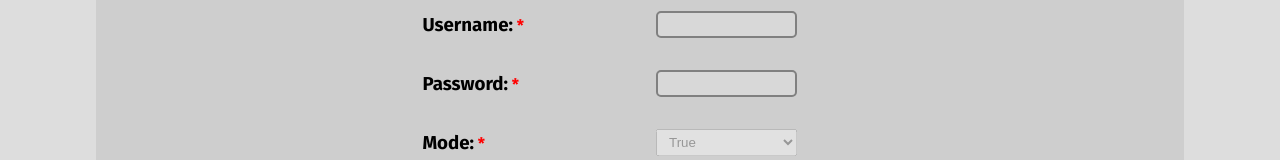
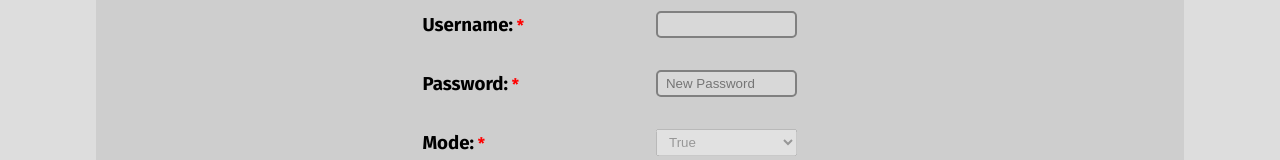
Before and after one commit to johnrbrooks/StudioSync-frontend, a React (Vite) app in the folder StudioSync-Front/: page /settings in a window 1280 px wide. Shown: the part 470-630 px from the top of the page. Built offline with nearby package versions, Linux system fonts and the light colour scheme; no server answers; sample sign-in values are in the browser's storage.

Commit message:
Full User CRUD added

```diff
--- a/StudioSync-Front/src/Components/Settings.jsx
+++ b/StudioSync-Front/src/Components/Settings.jsx
@@ -29,19 +29,30 @@ export default function Settings() {
                 name: response.data.name,
                 username: response.data.username,
                 password: response.data.password,
-                confirmPassword: response.data.password,
+                confirmPassword: '',
                 mode: response.data.mode,
             })
         }
         getUser()
-    }, [])
+    }, [currentUser])
 
 
     const handleChange = (e) => {
         setErrorMessage('')
         const { name, value } = e.target
-        if(name === 'password' && value !== currentUser.password) {
-            setPasswordEdit(true)
+        if (name === 'password') {
+            if (passwordEdit) {
+                // Allow editing password field when passwordEdit is true
+                setFormData((prevFormData) => ({
+                    ...prevFormData,
+                    password: value,
+                }));
+            }
+        } else if (name === 'confirmPassword') {
+            setFormData((prevFormData) => ({
+                ...prevFormData,
+                confirmPassword: value,
+            }))
         } else {
             setFormData((prevFormData) => ({
                 ...prevFormData,
@@ -49,6 +60,10 @@ export default function Settings() {
             }))
         }
     }
+
+    const handlePasswordClick = () => {
+        setPasswordEdit(true);
+    };
 
     const handleEditClick = () => {
         setIsEditMode((prevIsEditMode) => !prevIsEditMode);
@@ -64,9 +79,9 @@ export default function Settings() {
     const updateUser = async(e) => {
         e.preventDefault()
         if(formData.password === formData.confirmPassword) {
-            //const formattedData = { ...formData, mode: JSON.parse(formData.mode.toLowerCase()) }
+            const formattedData = { ...formData, mode: JSON.parse(formData.mode) }
             try {
-                const updateUser = await axios.put(`${BASE_URL}users/update/${currentUser._id}`, formData)
+                const updateUser = await axios.put(`${BASE_URL}users/update/${currentUser._id}`, formattedData)
                 console.log(updateUser)
                 if(updateUser){
                     setPasswordEdit(false)
@@ -99,6 +114,7 @@ export default function Settings() {
         }
     }
 
+    console.log(formData)
 
     return (
         <div>
@@ -130,16 +146,16 @@ export default function Settings() {
                                 <h3 className="data-title">Username:<span className='required'> *</span></h3>
                                 <input type="text" className='new-data-value' name='username' disabled={!isEditMode} value={formData.username} onChange={handleChange}/>
                                 <h3 className="data-title">Password:<span className='required'> *</span></h3>
-                                <input type="password" className='new-data-value' name='password' disabled={!isEditMode} value={formData.password} onChange={handleChange}/>
+                                <input type="password" className='new-data-value' placeholder='New Password' name='password' disabled={!isEditMode} value={formData.password} onClick={handlePasswordClick} onChange={handleChange}/>
                                 {passwordEdit && (
                                     <>
                                         <h3 className="data-title">Confirm Password:<span className='required'> *</span></h3>
-                                        <input type="password" className='new-data-value' placeholder='Confirm Password' name='passwordConfirm' value={formData.confirmPassword} disabled={!isEditMode} onChange={handleChange}/>
+                                        <input type="password" className='new-data-value' placeholder='Confirm Password' name='confirmPassword' disabled={!isEditMode} onChange={handleChange}/>
                                     </>)}
                                 <h3 className="data-title">Mode:<span className='required'> *</span></h3>
                                 <select name="mode" className='option-box' disabled={!isEditMode} value={formData.mode} onChange={handleChange}>
-                                    <option>True</option>
-                                    <option>False</option>
+                                    <option value='true'>True</option>
+                                    <option value='false'>False</option>
                                 </select>
                             </div>
                             {errorMessage && <p className='error-message2'>{errorMessage}</p>}
```
